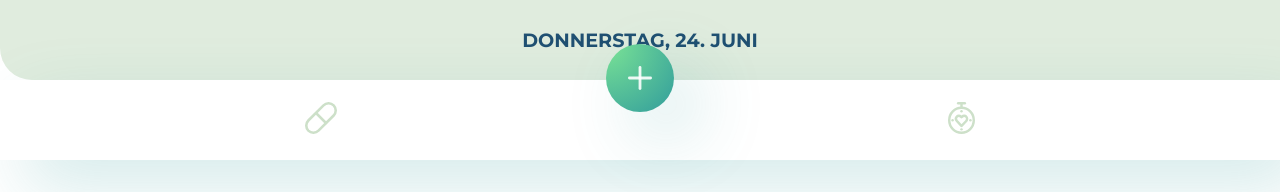
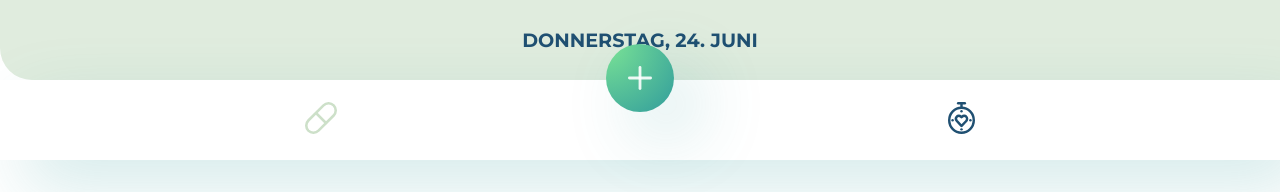
Before and after one commit to anniviz/capstone-project, a React (Create React App) app: page /observations in a window 1280 px wide. Shown: the top 192 px of the page. Built offline with nearby package versions, Linux system fonts and the light colour scheme.

Commit message:
Change color of nav icons on click

```diff
--- a/src/components/Navbar.js
+++ b/src/components/Navbar.js
@@ -1,18 +1,30 @@
-import { NavLink } from 'react-router-dom'
+import { NavLink, useLocation } from 'react-router-dom'
 import styled from 'styled-components/macro'
 import AddLink from './AddLink'
 import medicationsDisabled from '../icons/pill-disabled.svg'
+import medicationsEnabled from '../icons/pill-enabled.svg'
 import observationsDisabled from '../icons/observations-disabled.svg'
+import observationsEnabled from '../icons/observations-enabled.svg'
 
 export default function Navbar() {
+  const location = useLocation()
+
   return (
     <Nav>
-      <NavLink exact to="/medications">
-        <img src={medicationsDisabled} alt="" height="32px" />
-      </NavLink>
-      <NavLink exact to="/observations">
-        <img src={observationsDisabled} alt="" height="32px" />
-      </NavLink>
+      <NavLinkStyled exact to="/medications">
+        {location.pathname.includes('medications') ? (
+          <img src={medicationsEnabled} alt="" height="32px" />
+        ) : (
+          <img src={medicationsDisabled} alt="" height="32px" />
+        )}
+      </NavLinkStyled>
+      <NavLinkStyled exact to="/observations">
+        {location.pathname.includes('observations') ? (
+          <img src={observationsEnabled} alt="" height="32px" />
+        ) : (
+          <img src={observationsDisabled} alt="" height="32px" />
+        )}
+      </NavLinkStyled>
       <AddLink to="/medications/form"></AddLink>
     </Nav>
   )
@@ -28,3 +40,7 @@ const Nav = styled.nav`
   box-shadow: 26px 26px 68px var(--color-shadow-21);
   position: relative;
 `
+
+const NavLinkStyled = styled(NavLink)`
+  cursor: default;
+`
```
Also changed, not shown: src/icons/observations-enabled.svg (renamed from src/icons/observations-enabbled.svg).
